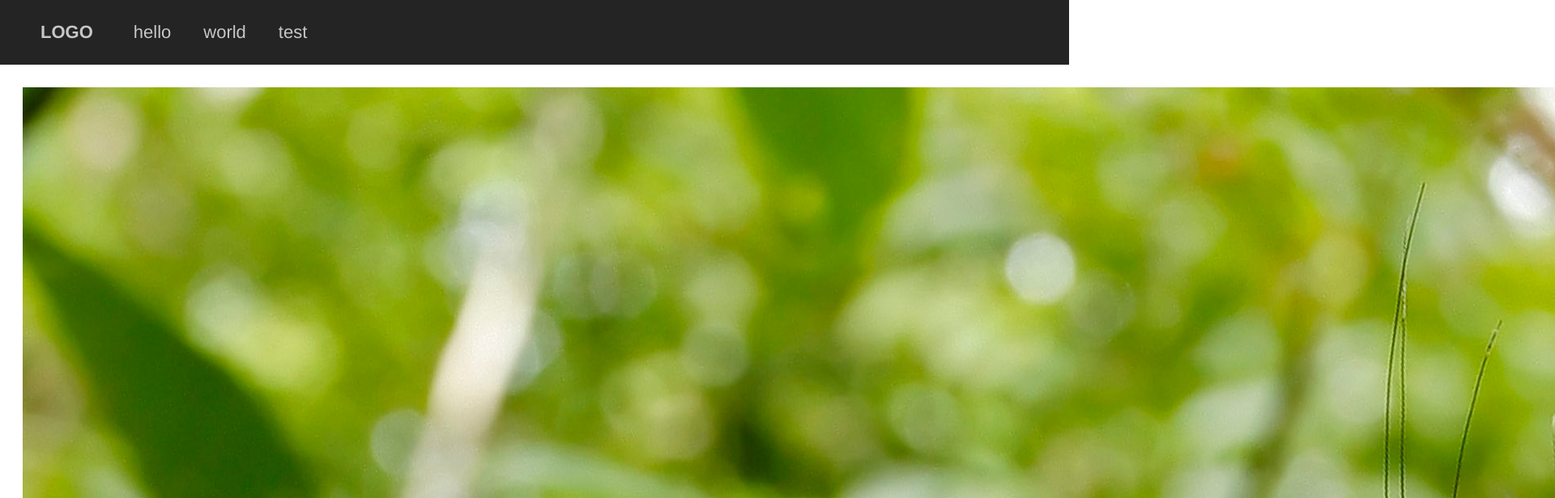
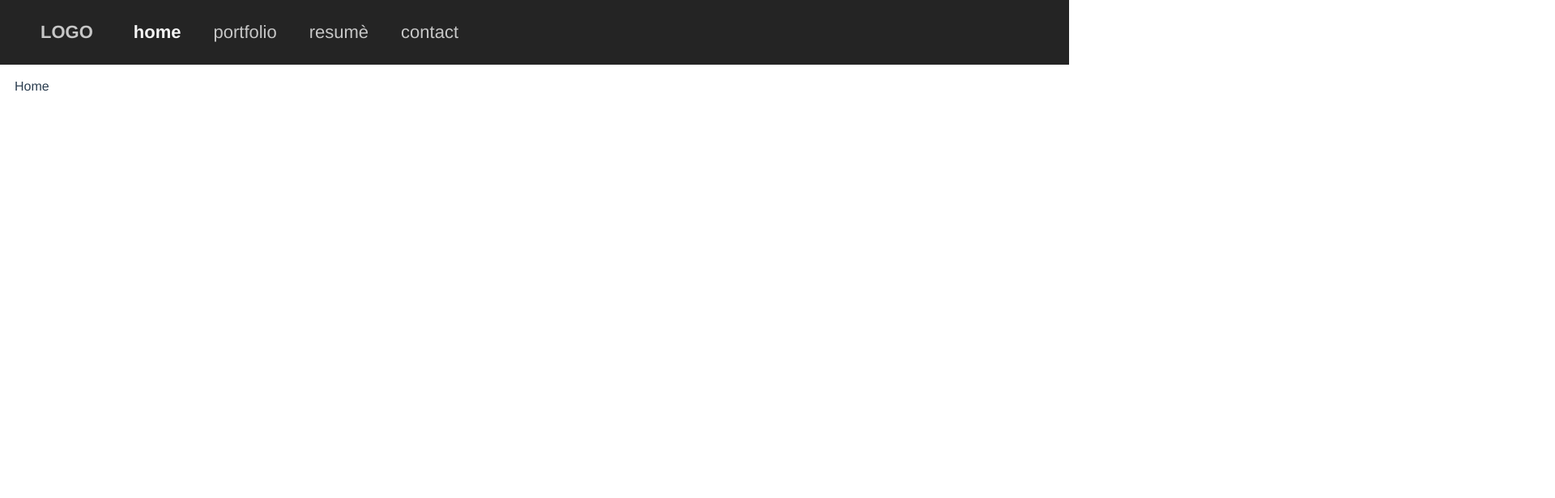
Before and after one commit to Alextopher/kf_portfolio, a Vue app: page / in a window 1280 px wide. Shown: the top 616 px of the page at 81% size, 1920 px wide, since content can reach past the window. Built offline with nearby package versions, Linux system fonts and the light colour scheme.

Commit message:
added page views

```diff
--- a/src/App.vue
+++ b/src/App.vue
@@ -1,11 +1,8 @@
 <template>
-  <div ref='site'>
+  <div ref="site">
     <navbar />
     <div class="content">
-      <viewable-image @click="show(require('@/assets/monkey.jpg'))" v-for="i in [1]*10" :key="i"
-        :preview="require('@/assets/monkey.jpg?width=200')"
-        :full="require('@/assets/monkey.jpg')"
-      />
+      <router-view />
     </div>
 
     <image-modal class="modal" @close="close()" v-if="modal" :image="modal" />
@@ -16,13 +13,11 @@
 import { defineComponent } from "vue";
 import Navbar from "./components/Navbar.vue";
 import ImageModal from "./components/ImageModal.vue";
-import ViewableImage from "./components/ViewableImage.vue";
 
 export default defineComponent({
   components: {
     Navbar,
     ImageModal,
-    ViewableImage,
   },
   data: () => {
     return {
@@ -31,15 +26,15 @@ export default defineComponent({
   },
   methods: {
     show(img: string) {
-      let body = (this.$refs['site'] as HTMLElement).parentElement!;
-      body.style.overflow = 'hidden auto'
+      let body = (this.$refs["site"] as HTMLElement).parentElement!;
+      body.style.overflow = "hidden auto";
       this.modal = img;
     },
     close() {
-      let body = (this.$refs['site'] as HTMLElement).parentElement!;
-      body.style.overflow = 'hiden'
-      this.modal = '';
-    }
+      let body = (this.$refs["site"] as HTMLElement).parentElement!;
+      body.style.overflow = "hiden";
+      this.modal = "";
+    },
   },
 });
 </script>
@@ -72,7 +67,7 @@ body {
   width: 100vw;
   height: 100vh;
   overflow: auto;
-  background-color: rgb(0,0,0);
-  background-color: rgba(0,0,0,0.4);
+  background-color: rgb(0, 0, 0);
+  background-color: rgba(0, 0, 0, 0.4);
 }
 </style>
--- a/src/components/Navbar.vue
+++ b/src/components/Navbar.vue
@@ -17,16 +17,20 @@ export default defineComponent({
     return {
       links: [
         {
-          name: "hello",
-          href: "/hello",
+          name: "home",
+          href: "/",
         },
         {
-          name: "world",
-          href: "/world",
+          name: "portfolio",
+          href: "/portfolio",
         },
         {
-          name: "test",
-          href: "/test",
+          name: "resumè",
+          href: "/resume",
+        },
+        {
+          name: "contact",
+          href: "/contact",
         },
       ],
     };
--- a/src/components/ViewableImage.vue
+++ b/src/components/ViewableImage.vue
@@ -1,18 +1,18 @@
 <template>
   <div>
-    <img class="preview" :src="preview">
-    <img :src="full" style="display: none;" loading="lazy">
+    <img class="preview" :src="preview" />
+    <img :src="full" style="display: none" loading="lazy" />
   </div>
 </template>
 
 <script lang="ts">
-import { defineComponent } from 'vue';
+import { defineComponent } from "vue";
 
 export default defineComponent({
   props: {
     preview: String,
     full: String,
-  }
+  },
 });
 </script>
 
--- a/src/router/index.ts
+++ b/src/router/index.ts
@@ -1,20 +1,26 @@
 import { createRouter, createWebHistory, RouteRecordRaw } from "vue-router";
 
 const routes: Array<RouteRecordRaw> = [
-  // {
-  //   path: "/",
-  //   name: "Home",
-  //   component: Home,
-  // },
-  // {
-  //   path: "/about",
-  //   name: "About",
-  //   // route level code-splitting
-  //   // this generates a separate chunk (about.[hash].js) for this route
-  //   // which is lazy-loaded when the route is visited.
-  //   component: () =>
-  //     import(/* webpackChunkName: "about" */ "../views/About.vue"),
-  // },
+  {
+    path: "/",
+    name: "Home",
+    component: import("../views/Home.vue"),
+  },
+  {
+    path: "/contact",
+    name: "Contact",
+    component: () => import("../views/Contact.vue"),
+  },
+  {
+    path: "/portfolio",
+    name: "Portfolio",
+    component: () => import("../views/Portfolio.vue"),
+  },
+  {
+    path: "/resume",
+    name: "Resume",
+    component: () => import("../views/Resume.vue"),
+  },
 ];
 
 const router = createRouter({
--- /dev/null
+++ b/src/views/Contact.vue
@@ -0,0 +1,9 @@
+<template>
+  <div>Contact</div>
+</template>
+
+<script lang="ts">
+import { defineComponent } from "vue";
+
+export default defineComponent({});
+</script>
--- /dev/null
+++ b/src/views/Home.vue
@@ -0,0 +1,9 @@
+<template>
+  <div>Home</div>
+</template>
+
+<script lang="ts">
+import { defineComponent } from "vue";
+
+export default defineComponent({});
+</script>
--- /dev/null
+++ b/src/views/Portfolio.vue
@@ -0,0 +1,21 @@
+<template>
+  <div>Portolio</div>
+  <viewable-image
+    @click="show(require('@/assets/monkey.jpg'))"
+    v-for="i in [1] * 10"
+    :key="i"
+    :preview="require('@/assets/monkey.jpg?width=200')"
+    :full="require('@/assets/monkey.jpg')"
+  />
+</template>
+
+<script lang="ts">
+import ViewableImage from "@/components/ViewableImage.vue";
+import { defineComponent } from "vue";
+
+export default defineComponent({
+  components: {
+    ViewableImage,
+  },
+});
+</script>
--- /dev/null
+++ b/src/views/Resume.vue
@@ -0,0 +1,9 @@
+<template>
+  <div>Resume</div>
+</template>
+
+<script lang="ts">
+import { defineComponent } from "vue";
+
+export default defineComponent({});
+</script>
```
